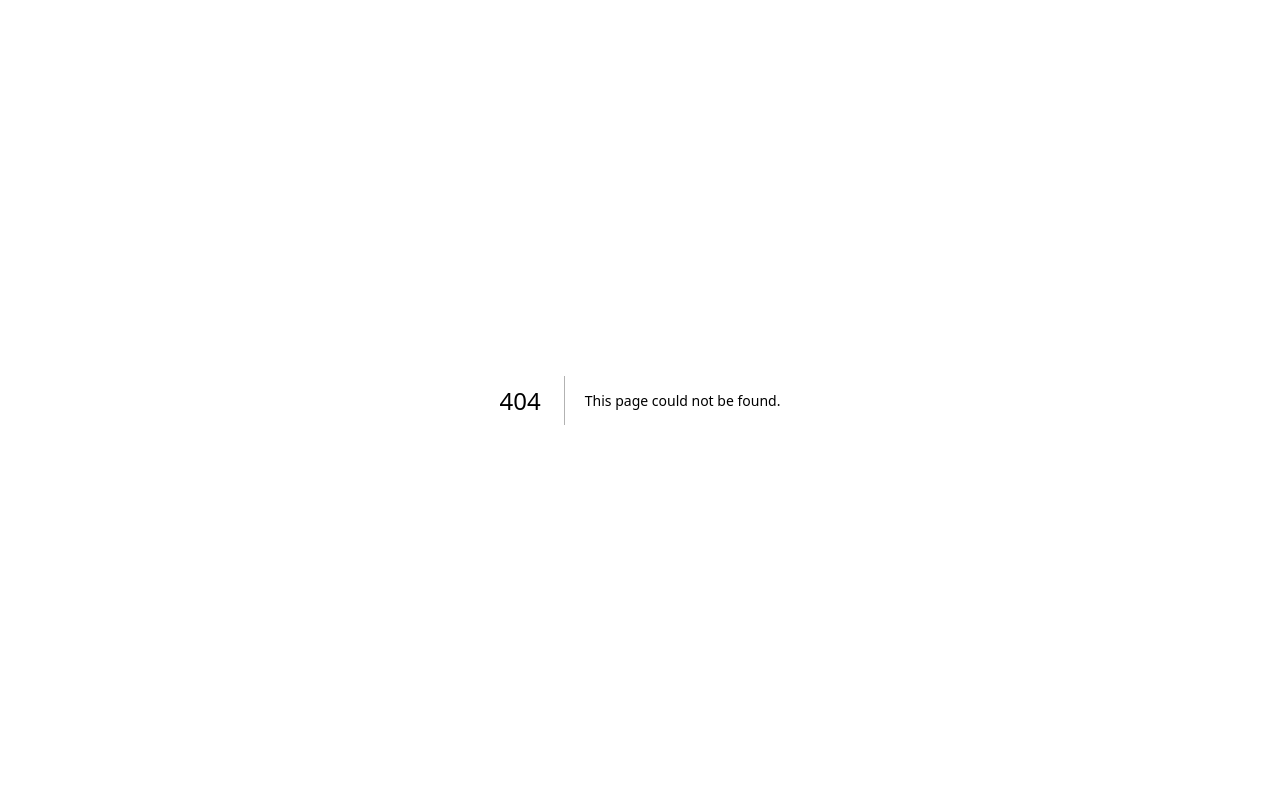
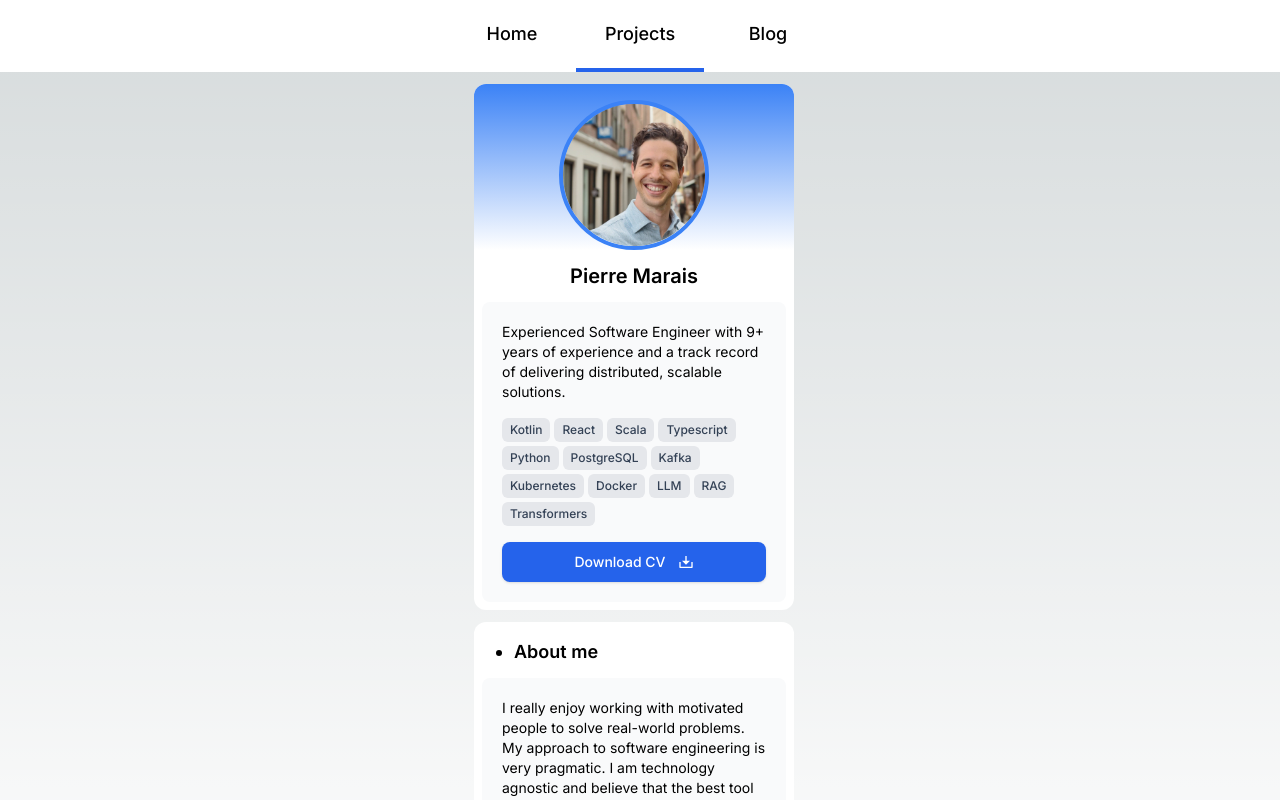
Before and after one commit to Deeds67/portfolio, a Next.js app: page /projects in a window 1280 px wide. Before the commit this address had no page. Shown: the top 800 px of the page. Built offline with nearby package versions, Linux system fonts and the light colour scheme.

Commit message:
Made navbar sticky

```diff
--- a/src/app/page.tsx
+++ b/src/app/page.tsx
@@ -1,23 +1,12 @@
-import Introduction from "@/components/ui/Introduction";
 import Experience from "@/components/ui/Experience";
-import AboutMe from "@/components/ui/AboutMe";
 import Education from "@/components/ui/Education";
-import NavBar from "@/components/ui/NavBar";
+import PageLayout from "@/components/layout/PageLayout";
 
 export default function Home() {
   return (
-    <main className="min-h-screen xs:p-24">
-      <NavBar></NavBar>
-      <div className="flex flex-col lg:flex-row justify-center gap-3 pb-3">
-        <div className="flex flex-col gap-3">
-          <Introduction></Introduction>
-          <AboutMe></AboutMe>
-        </div>
-        <div className="flex flex-col gap-3">
-          <Experience></Experience>
-          <Education></Education>
-        </div>
-      </div>
-    </main>
+    <PageLayout>
+      <Experience></Experience>
+      <Education></Education>
+    </PageLayout>
   );
 }
--- /dev/null
+++ b/src/app/projects/page.tsx
@@ -0,0 +1,9 @@
+import PageLayout from "@/components/layout/PageLayout"
+
+const Projects = () => {
+    return (
+        <PageLayout></PageLayout>
+    )
+}
+
+export default Projects
--- /dev/null
+++ b/src/components/layout/PageLayout/index.tsx
@@ -0,0 +1,29 @@
+import { ReactNode } from "react"
+import AboutMe from "../../ui/AboutMe"
+import Introduction from "../../ui/Introduction"
+import NavBar from "../../ui/NavBar"
+
+interface Props {
+    children?: ReactNode
+    className?: string
+}
+
+const PageLayout = ({ children, ...props }: Props) => {
+
+    return (
+        <main className="min-h-screen xs:p-24">
+            <NavBar></NavBar>
+            <div className="flex flex-col lg:flex-row justify-center gap-3 pb-3">
+                <div className="flex flex-col gap-3">
+                    <Introduction></Introduction>
+                    <AboutMe></AboutMe>
+                </div>
+                <div className={`${props.className || ""} flex flex-col gap-3`}>
+                    {children}
+                </div>
+            </div>
+        </main>
+    )
+}
+
+export default PageLayout
--- a/src/components/ui/NavBar/index.tsx
+++ b/src/components/ui/NavBar/index.tsx
@@ -22,15 +22,15 @@ const NavBar = () => {
     const pathname = usePathname()
 
     return (
-        <header className="mx-auto">
-            <div className="flex mb-3">
+        <header className="sticky top-0 mx-auto z-50">
+            <nav className="flex mb-3">
                 <div className="flex flex-1 bg-white justify-center">
                     {navbaritems.map((item, index) => (
                         <NavBarItem key={index} isActive={item.url == pathname} target={item.url}>{item.display_name}</NavBarItem>
                     ))
                 }
                 </div>
-            </div>
+            </nav>
         </header>
     )
 }
```
